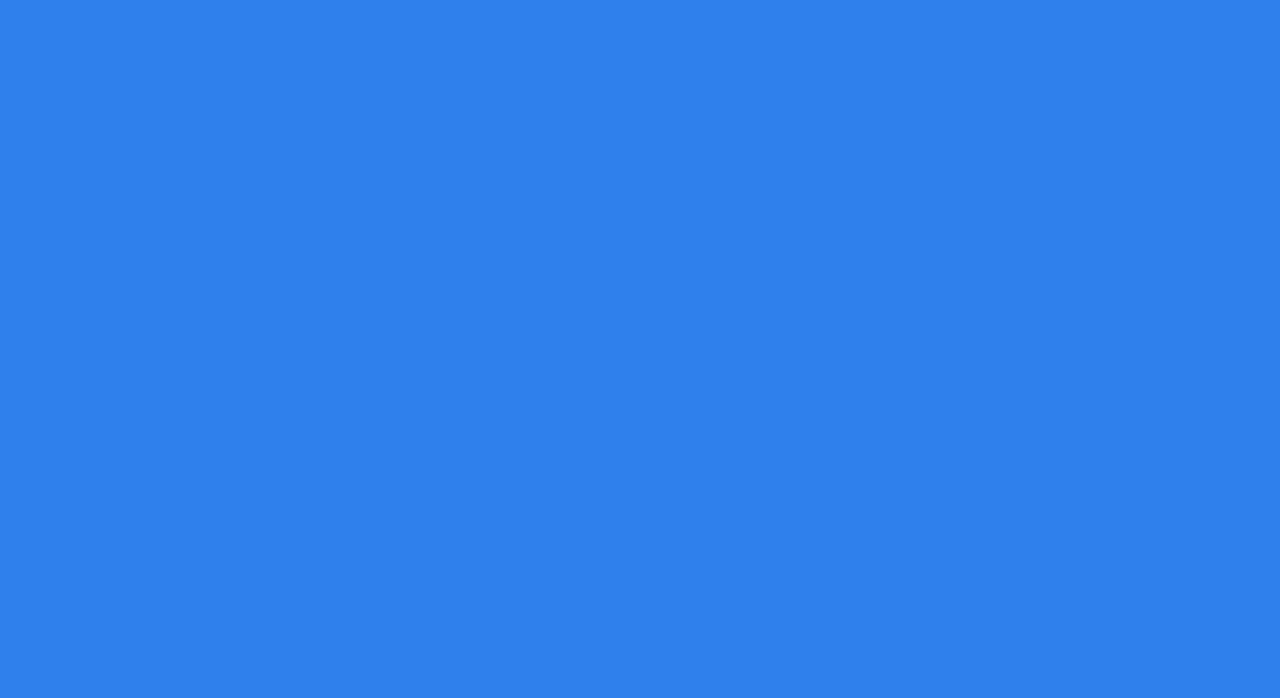
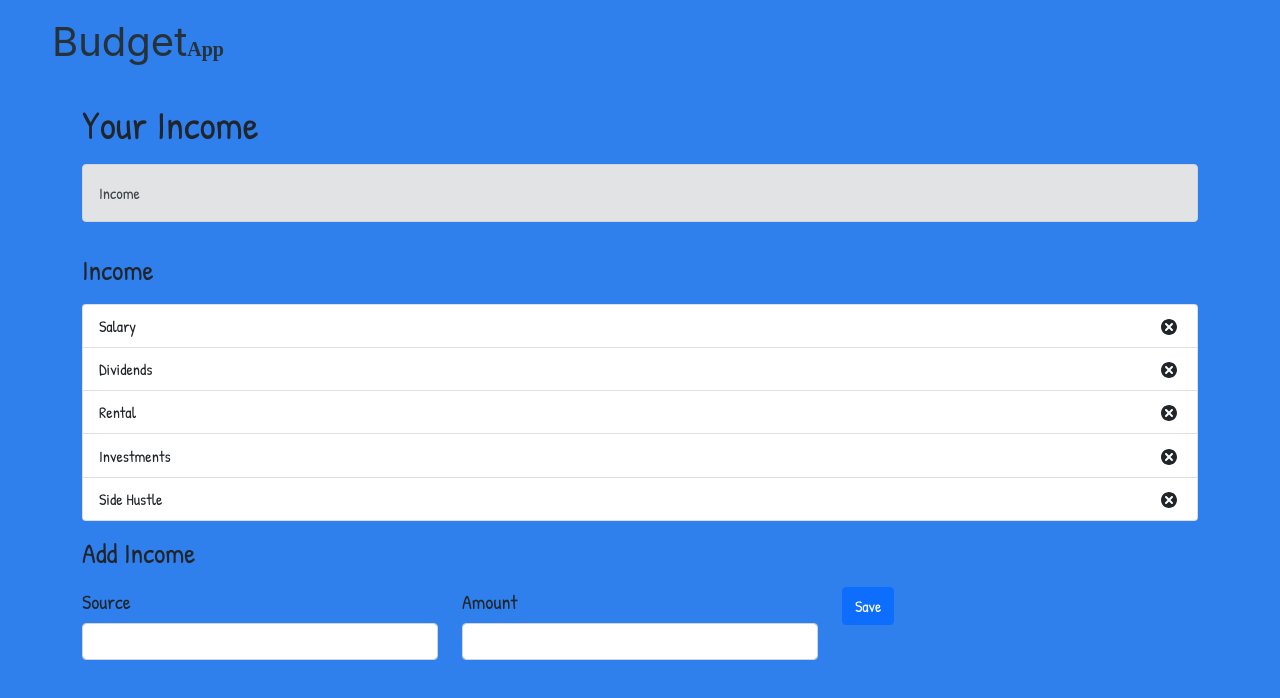
Before and after one commit to irinagetman1973/CS203-Budget-App, a React (Create React App) app: page /Income in a window 1280 px wide. Shown: the top 698 px of the page. Built offline with nearby package versions, Linux system fonts and the light colour scheme.

Commit message:
Income page with components

```diff
--- /dev/null
+++ b/src/components/AddIncomeForm.js
@@ -0,0 +1,43 @@
+import React from 'react'
+
+const AddIncomeForm = () => {
+  return (
+      <form>
+        <div className='row'>
+            <div className='col-sm'>
+                <label for='source' >
+                    Source
+                </label>
+                <input
+                    required ='required'
+                    type='text'
+                    className='form-control'
+                    id='source'
+                 ></input>
+
+            </div>
+            <div className='col-sm'>
+                <label for='amount'>
+                    Amount
+                </label>
+                <input
+                required='required'
+                type='text'
+                className='form-control'
+                id='amount'
+                ></input>
+
+            </div>
+            <div className='col-sm'>
+                <button
+                type='submit'
+                className='btn btn-primary'>Save</button>
+
+            </div>
+        </div>
+      </form>
+  )
+}
+
+export default AddIncomeForm
+// Irina
--- /dev/null
+++ b/src/components/BudgetMock.js
@@ -0,0 +1,11 @@
+import React from 'react';
+
+export const BudgetMock = () => {
+   return(
+       <div className='alert alert-secondary'>
+           <span> Income </span>
+
+       </div>
+   )
+}
+export default BudgetMock
--- /dev/null
+++ b/src/components/IncomeItem.js
@@ -0,0 +1,19 @@
+import React from 'react'
+import {TiDelete} from 'react-icons/ti'
+
+const IncomeItem = (props) => {
+  return (
+  <li className='list-group-item d-flex justify-content-between align-items-center'>
+      {props.source}
+      <div>
+          <span className='badge badge-primary badge-pill mr-3'>
+              $ {props.amount}
+            </span>
+            <TiDelete size='1.5em'></TiDelete>
+      </div>
+  </li>
+  )
+}
+
+export default IncomeItem
+// Irina
--- /dev/null
+++ b/src/components/IncomeList.js
@@ -0,0 +1,27 @@
+import React from 'react'
+import IncomeItem from './IncomeItem'
+
+const IncomeList = () =>{
+  const income = [
+      {id:123, source: "Salary", amount : 500},
+      {id:123, source: "Dividends", amount : 50},
+      {id:123, source: "Rental", amount : 50},
+      {id:123, source: "Investments", amount : 50},
+      {id:123, source: "Side Hustle", amount : 5000}
+
+  ]
+    return (
+    <ul className='list-group'>
+        {income.map((income) => (
+          <IncomeItem
+          id={income.id}
+          source={income.source}
+          amount={income.amount}
+          />
+        ))}
+    </ul>
+  )
+}
+
+export default IncomeList
+// Irina
--- a/src/pages/Income.js
+++ b/src/pages/Income.js
@@ -1,13 +1,45 @@
 import React from 'react';
 import '../App.css';
+import 'bootstrap/dist/css/bootstrap.min.css'
+import { Navbar } from '../components/Navbar';
+import { BudgetMock} from '../components/BudgetMock'
+import IncomeList from '../components/IncomeList';
+import AddIncomeForm from '../components/AddIncomeForm';
 
+const Income = () => {
+  return (
+    <>
+        <Navbar />
+        <div className='container'>
+            <h1 className='mt-3'>Your Income</h1>
+            <div className='row mt-3'>
+                <div className='col-sm'>
+                    <BudgetMock />
+                </div>
+            </div>
+            <h3 className ='mt-3'>
+                Income
+            </h3>
+            <div className='row mt-3'>
+                <div className='col-sm'>
+                    <IncomeList />
+                </div>
+            </div >
+            <h3 className='mt-3'>
+                Add Income
+            </h3>
+            <div className='row mt-3'>
+                <div className='col-sm'>
+                    <AddIncomeForm />
+                </div>
 
-function Income() {
-  return (
-    <div>
+            </div>
 
-    </div>
+        </div>
+
+    </>
   )
 }
 
 export default Income
+// Irina
```
Also changed, not shown: src/App.js (+0 -18 lines).
